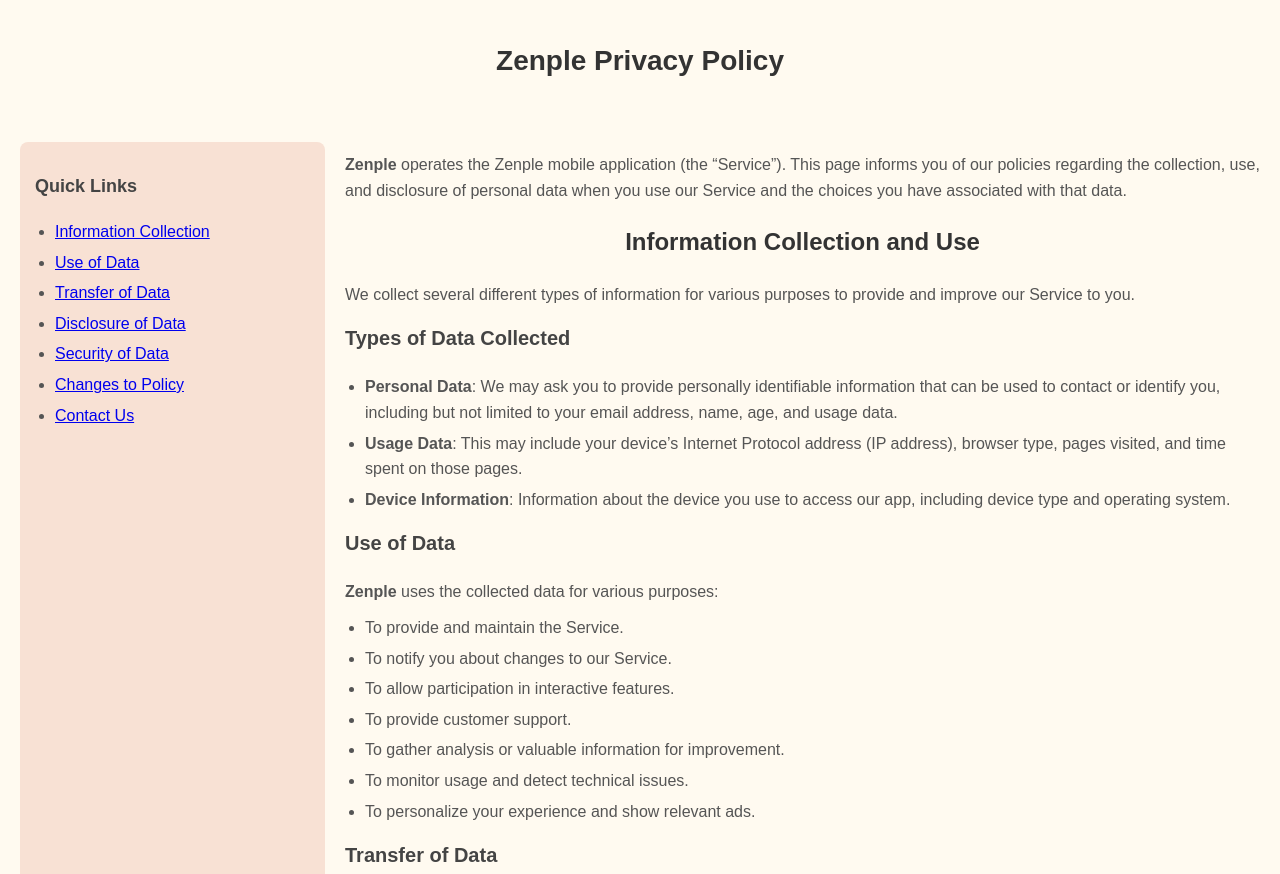
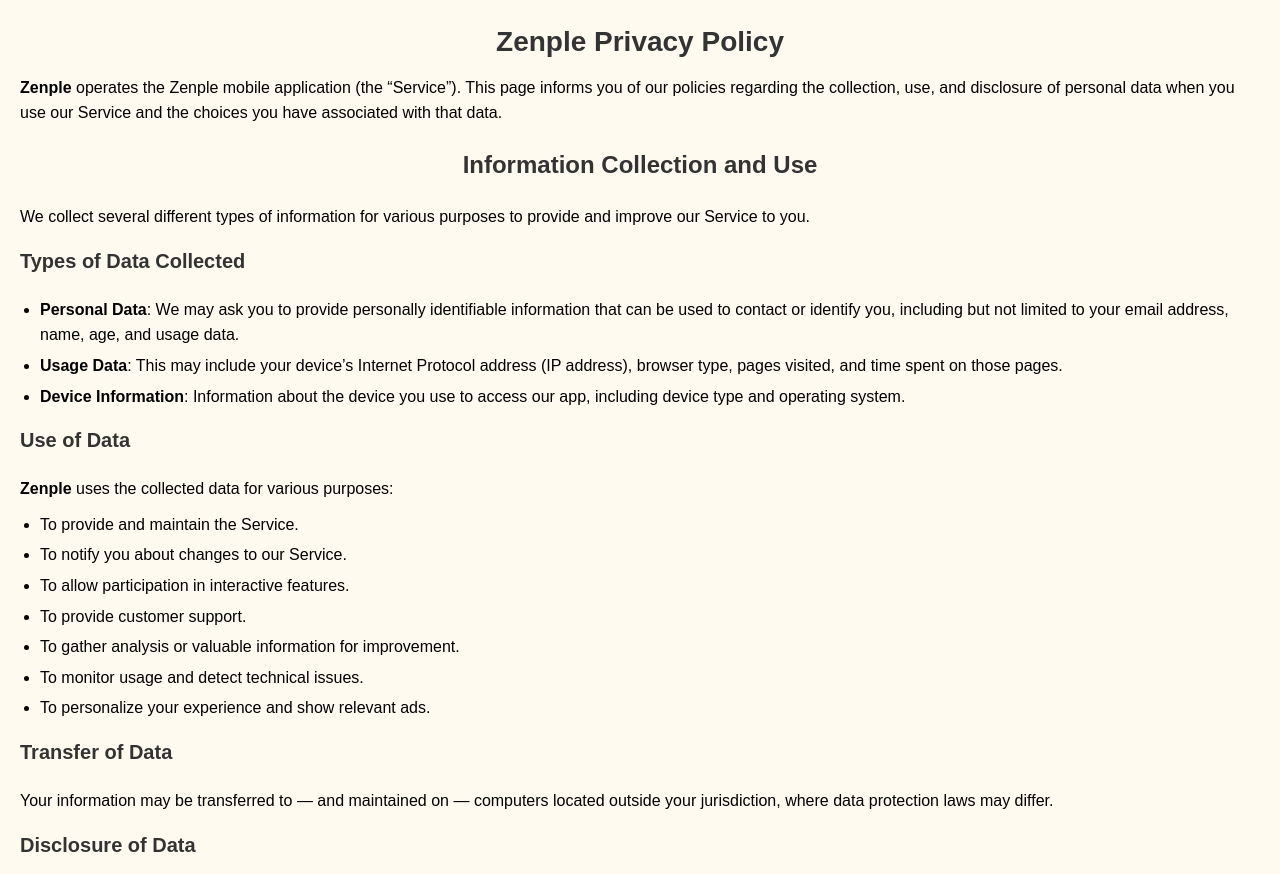
Before and after one commit to ZenpleLife/ZenpleLife, a plain HTML site: page index.html in a window 1280 px wide. Shown: the top 874 px of the page. Drawn offline with Linux system fonts and the light colour scheme.

Commit message:
Update index.html

```diff
--- a/index.html
+++ b/index.html
@@ -12,33 +12,27 @@
             line-height: 1.6;
             margin: 0;
             padding: 20px;
-            display: grid;
-            grid-template-columns: 1fr 3fr;
-            gap: 20px;
         }
-        header {
-            grid-column: span 2;
-            text-align: center;
-            margin-bottom: 20px;
+        h1, h2, h3 {
+            color: #333;
         }
         h1 {
             font-size: 28px;
-            color: #333;
+            margin-bottom: 10px;
+            text-align: center;
+            margin: 0;
         }
         h2 {
             font-size: 24px;
-            color: #333;
             margin-top: 20px;
             text-align: center;
         }
         h3 {
             font-size: 20px;
-            color: #444;
             margin-top: 15px;
         }
         p, ul {
             margin: 10px 0;
-            color: #555;
         }
         ul {
             padding-left: 20px;
@@ -47,45 +41,18 @@
             margin-bottom: 5px;
         }
         footer {
-            grid-column: span 2;
             margin-top: 20px;
             font-size: 14px;
             text-align: center;
             color: #666;
         }
-        .sidebar {
-            background-color: #f8e1d4;
-            padding: 15px;
-            border-radius: 8px;
-        }
-        .sidebar h3 {
-            font-size: 18px;
-            text-align: left;
-        }
     </style>
 </head>
 <body>
-    <header>
     <h1>Zenple Privacy Policy</h1>
-    </header>
-
-    <div class="sidebar">
-        <h3>Quick Links</h3>
-        <ul>
-            <li><a href="#information-collection">Information Collection</a></li>
-            <li><a href="#use-of-data">Use of Data</a></li>
-            <li><a href="#transfer-of-data">Transfer of Data</a></li>
-            <li><a href="#disclosure-of-data">Disclosure of Data</a></li>
-            <li><a href="#security-of-data">Security of Data</a></li>
-            <li><a href="#changes-policy">Changes to Policy</a></li>
-            <li><a href="#contact-us">Contact Us</a></li>
-        </ul>
-    </div>
-
-    <main>
     <p><strong>Zenple</strong> operates the Zenple mobile application (the “Service”). This page informs you of our policies regarding the collection, use, and disclosure of personal data when you use our Service and the choices you have associated with that data.</p>
 
-        <h2 id="information-collection">Information Collection and Use</h2>
+    <h2>Information Collection and Use</h2>
     <p>We collect several different types of information for various purposes to provide and improve our Service to you.</p>
 
     <h3>Types of Data Collected</h3>
@@ -107,10 +74,10 @@
         <li>To personalize your experience and show relevant ads.</li>
     </ul>
 
-        <h3 id="transfer-of-data">Transfer of Data</h3>
+    <h3>Transfer of Data</h3>
     <p>Your information may be transferred to — and maintained on — computers located outside your jurisdiction, where data protection laws may differ.</p>
 
-        <h3 id="disclosure-of-data">Disclosure of Data</h3>
+    <h3>Disclosure of Data</h3>
     <p>We may disclose your Personal Data in good faith to:</p>
     <ul>
         <li>Comply with legal obligations.</li>
@@ -120,10 +87,10 @@
         <li>Protect against legal liability.</li>
     </ul>
 
-        <h3 id="security-of-data">Security of Data</h3>
+    <h3>Security of Data</h3>
     <p>While we strive to protect your data, no method of transmission or storage is 100% secure. We cannot guarantee absolute security.</p>
 
-        <h3 id="changes-policy">Changes to This Privacy Policy</h3>
+    <h3>Changes to This Privacy Policy</h3>
     <p>We may update our Privacy Policy from time to time. Changes are effective when posted on this page.</p>
 
     <h3>Advertising</h3>
@@ -138,10 +105,9 @@
         <li>Opt-Out of Targeted Ads: Adjust your device settings or use opt-out features provided by our advertising partners.</li>
     </ul>
 
-        <h3 id="contact-us">Contact Us</h3>
+    <h3>Contact Us</h3>
     <p>If you have any questions about this Privacy Policy, please contact us via email:</p>
     <p><a href="mailto:simplejoyfuljourney@gmail.com">simplejoyfuljourney@gmail.com</a></p>
-    </main>
 
     <footer>
         <p>&copy; 2024 Zenple. All rights reserved.</p>
```
Lines whose indentation alone changed are shown as unchanged.
